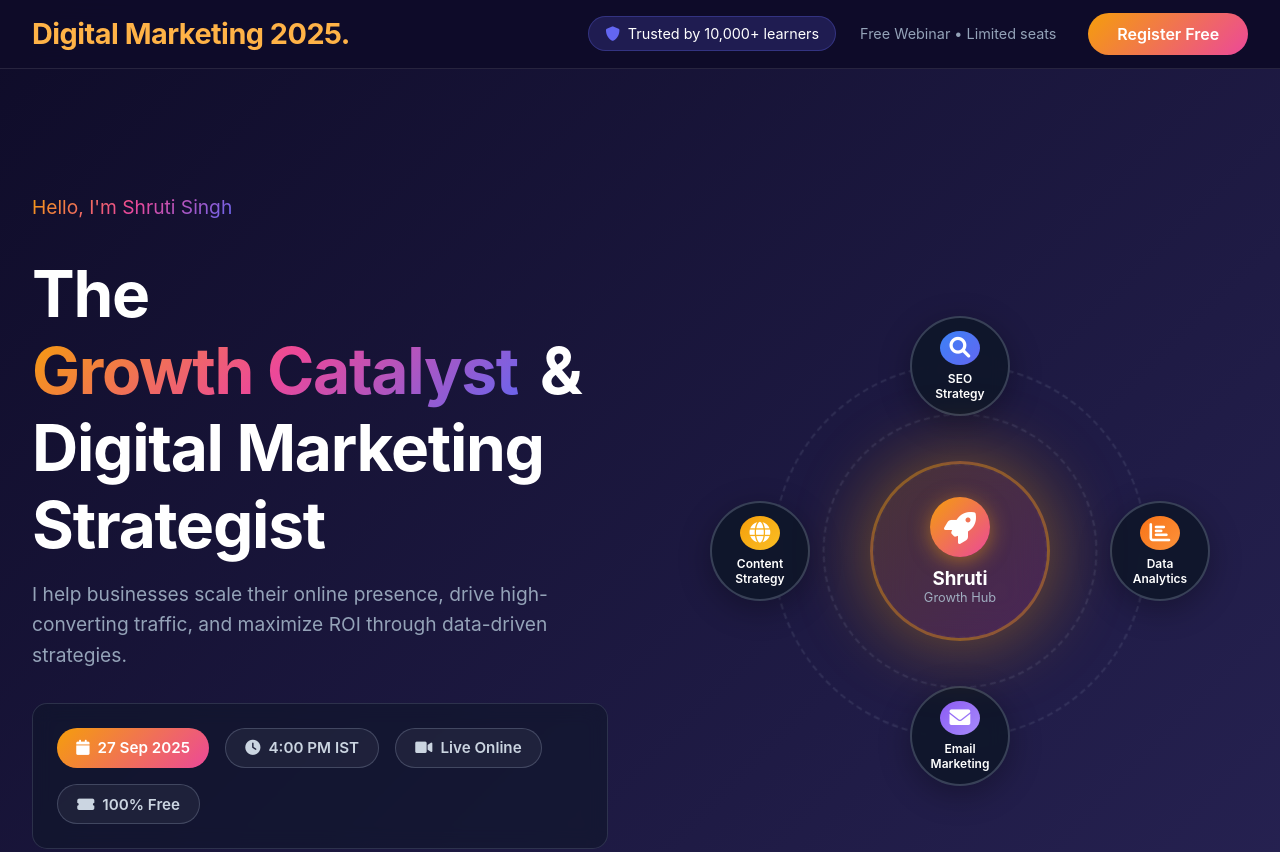
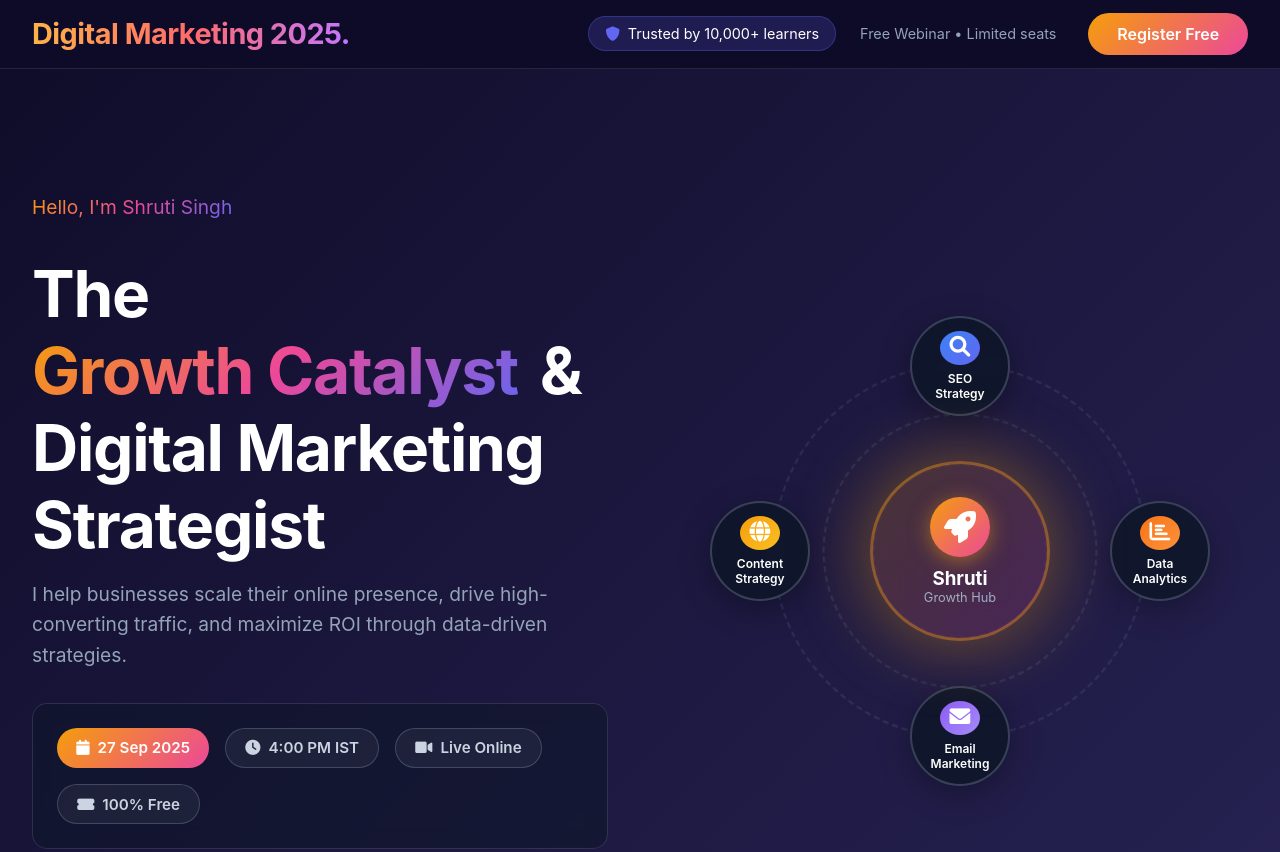
Before and after one commit to shruti9031-max/digital-marketing, a plain HTML site: page index.html in a window 1280 px wide. Shown: the top 852 px of the page. Drawn offline with Linux system fonts and the light colour scheme.

Commit message:
Change logo color to gradient with background clip

```diff
--- a/index.html
+++ b/index.html
@@ -50,7 +50,9 @@
         .logo {
             font-size: 1.8rem;
             font-weight: 700;
-            color: #FFB347;
+            background: linear-gradient(90deg, #FFB347, #FF6B6B, #C377FF);
+-webkit-background-clip: text;
+color: transparent;
             letter-spacing: -0.5px;
         }
 
```
